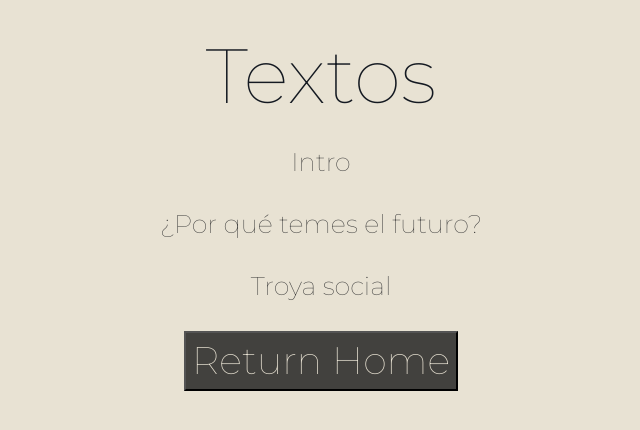
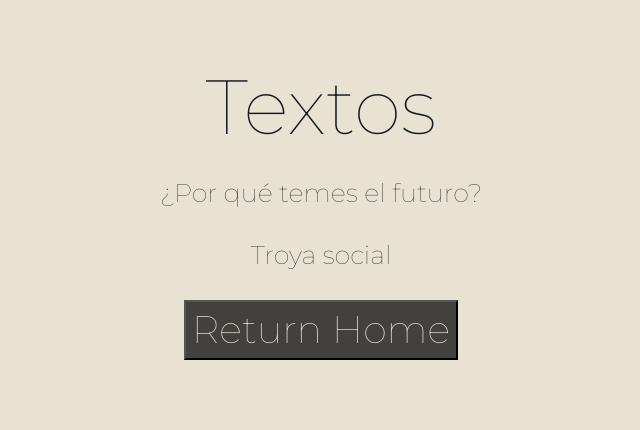
Before and after one commit to gabrielcubasdouat/WeNeedToTalk, a plain HTML site: page blog/es/index_es.html in a window 1280 px wide. Shown: the whole page, without its empty margins (319-959 px from the left). Drawn offline with nearby package versions, Linux system fonts and the light colour scheme.

Commit message:
Update index_es.html

```diff
--- a/blog/es/index_es.html
+++ b/blog/es/index_es.html
@@ -7,11 +7,9 @@
 </head>
 <body>
 	<h1>Textos</h1>
-	<li id="intro">Intro</li>
 	<li id="porque">¿Por qué temes el futuro?</li>
 	<li id="troya">Troya social</li>
 	<script type="text/javascript">
-		document.getElementById("intro").onclick = function() {goToText("intro.html")};
 		document.getElementById("porque").onclick = function() {goToText("porque.html")};
 		document.getElementById("troya").onclick = function() {goToText("troya.html")};
 		function goToText(textId) {
```
